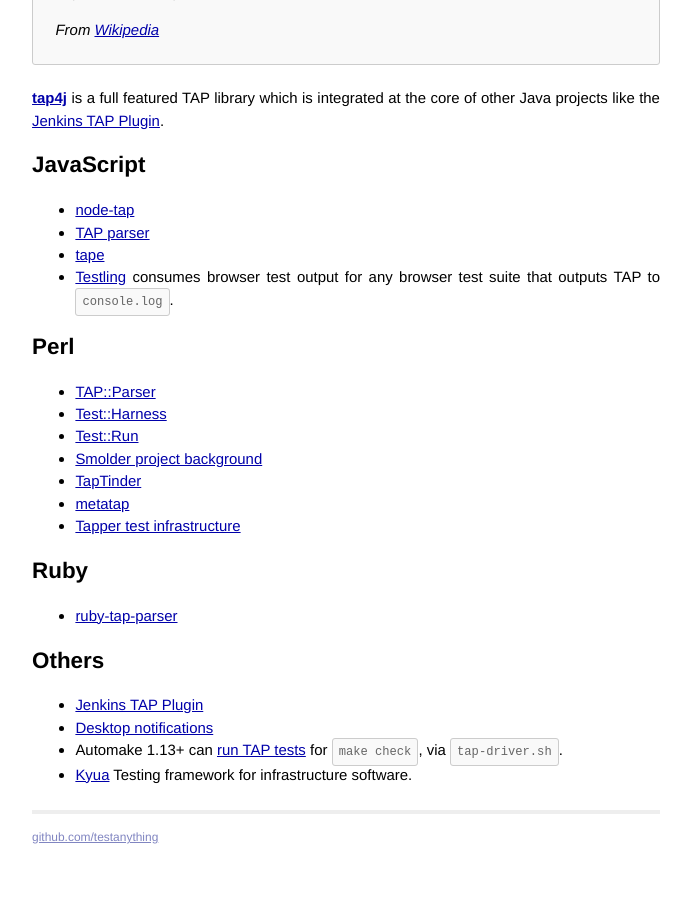
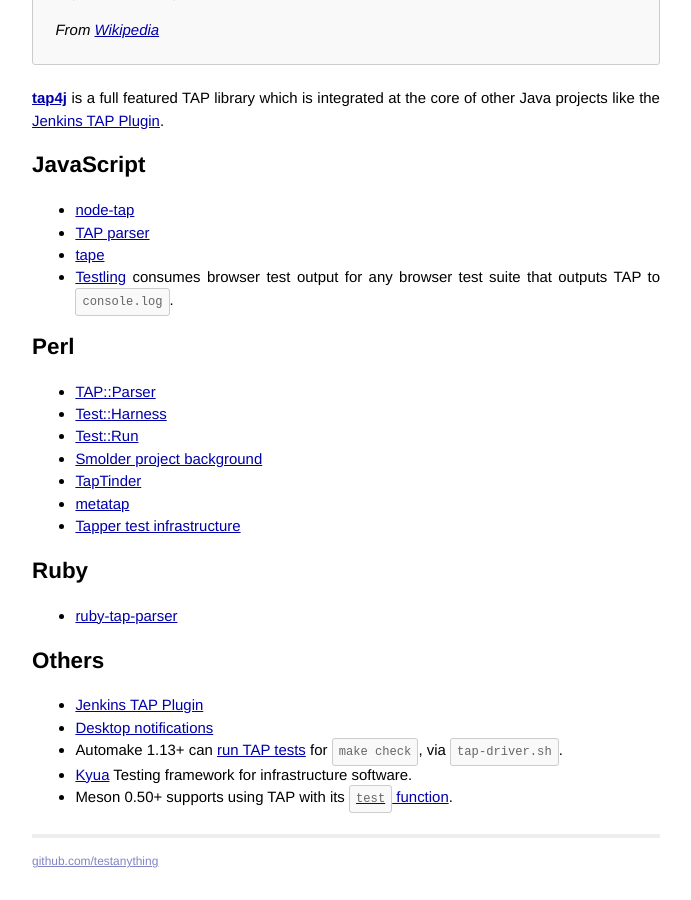
Before and after one commit to TestAnything/testanything.github.io, a Jekyll site: the page built from consumers.md, in a window 1280 px wide and 900 px high, scrolled down 1285 px. Shown: the whole window, without its empty margins (294-985 px from the left). Built offline with Jekyll 4.4.1, drawn with Linux system fonts in a browser that asks for light colours; before the commit the page ends 2160 px from its top, so only the background shows below that.

Commit message:
Add meson as consumer (#176)

```diff
--- a/consumers.md
+++ b/consumers.md
@@ -96,3 +96,4 @@
 - [Desktop notifications](https://github.com/ryandoyle/shouldertap)
 - Automake 1.13+ can [run TAP tests](https://www.gnu.org/software/automake/manual/html_node/Using-the-TAP-test-protocol.html#Using-the-TAP-test-protocol) for `make check`, via `tap-driver.sh`.
 - [Kyua](https://github.com/jmmv/kyua) Testing framework for infrastructure software.
+- Meson 0.50+ supports using TAP with its [`test` function](https://mesonbuild.com/Reference-manual_functions.html#test).
```
